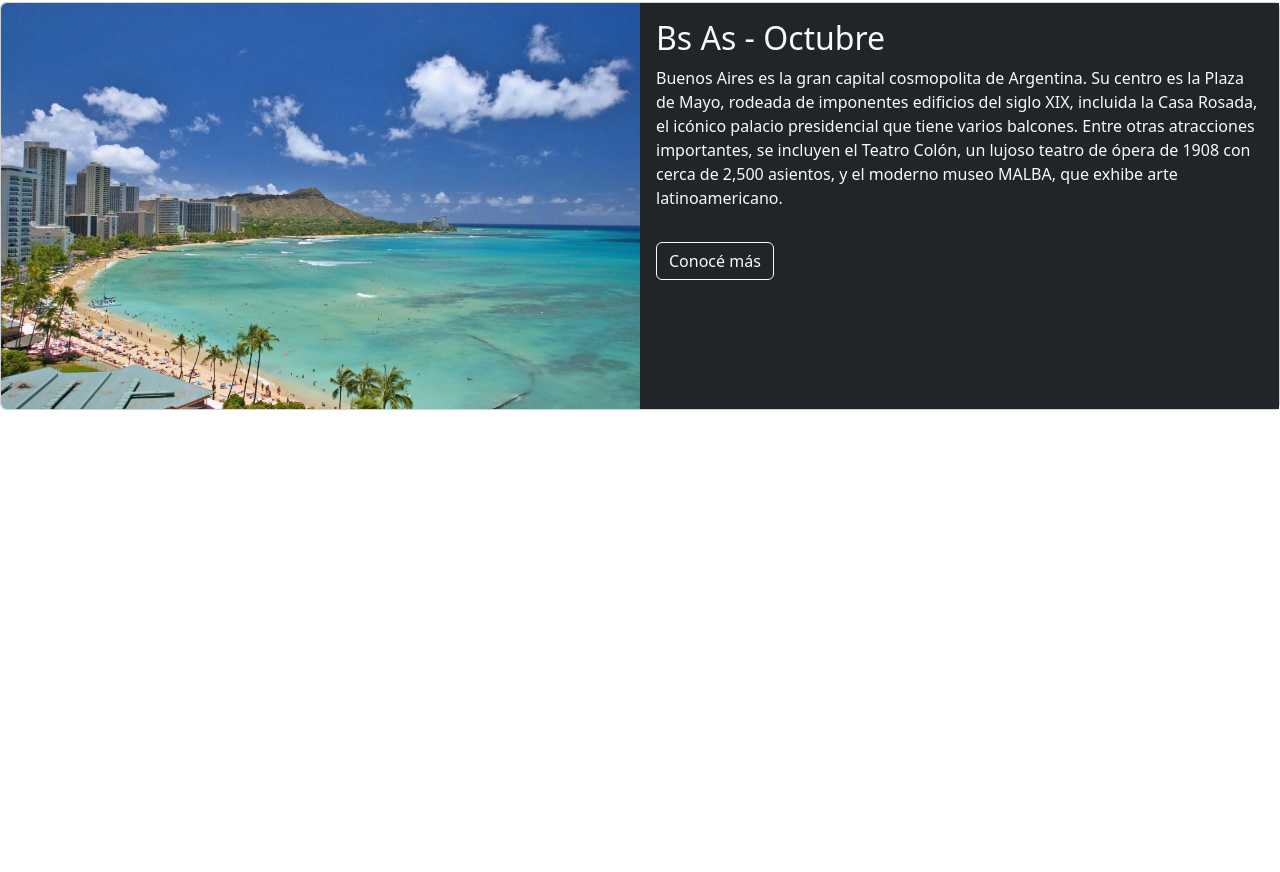
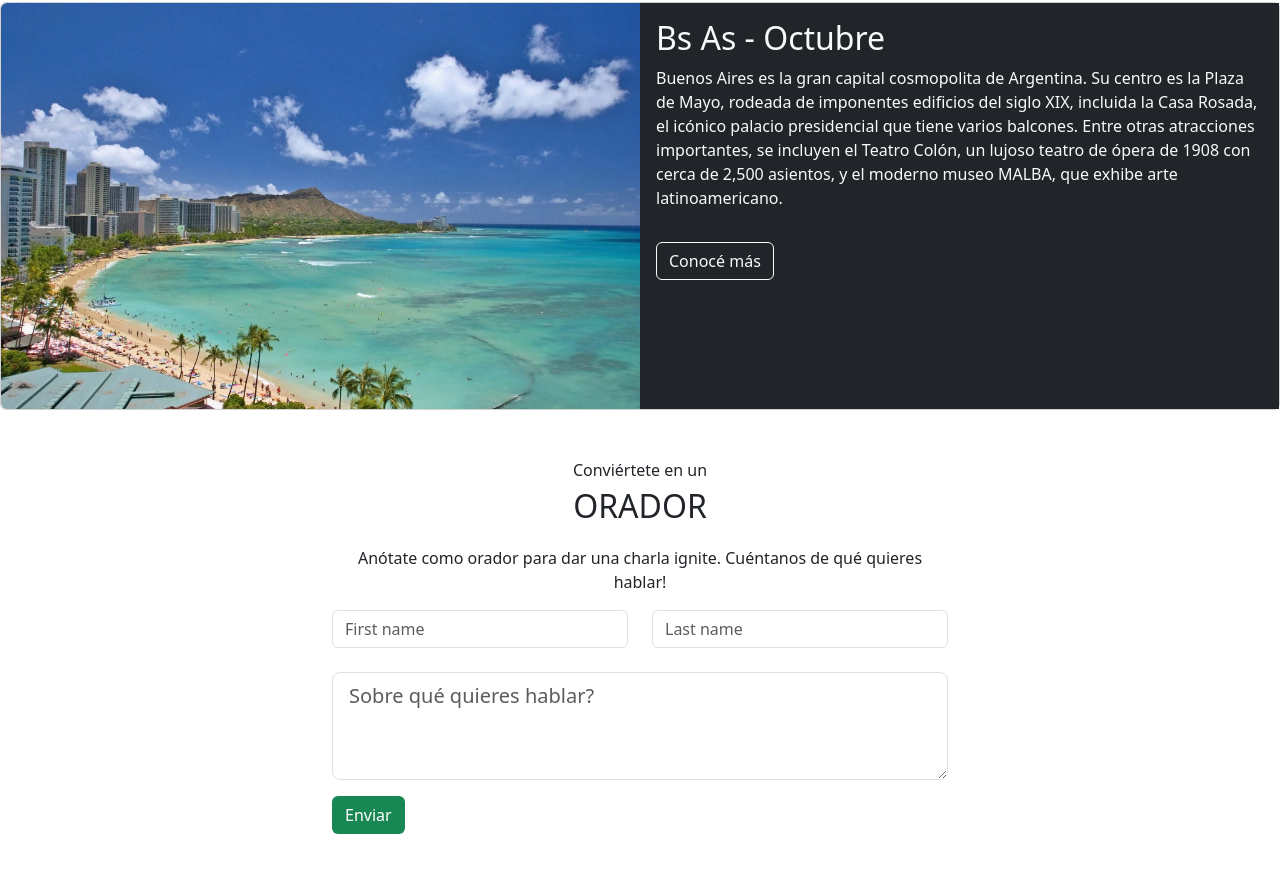
Before and after one commit to DenkiDenki/integrador1, a website: page index.html in a window 1280 px wide. Shown: the part 1030-1902 px from the top of the page. Before the commit the page ends 1456 px from the top, so only its background shows below. Drawn offline with nearby package versions, Linux system fonts and the light colour scheme.

Commit message:
se agregó el formulario

```diff
--- a/index.html
+++ b/index.html
@@ -166,6 +166,27 @@
         </div>
       </div>
     </div><!--end card honolulu-->
+    <div class="container w-50 text-start my-5">
+      <p class="text-center mt-4 mb-0">Conviértete en un</p>
+      <p class="fs-2 text-center">ORADOR</p>
+      <p class="text-center">Anótate como orador para dar una charla ignite. Cuéntanos de qué quieres hablar!</p>
+      <form>
+        <div class="row">
+          <div class="col">
+            <input type="text" class="form-control" placeholder="First name" aria-label="First name">
+          </div>
+          <div class="col">
+            <input type="text" class="form-control" placeholder="Last name" aria-label="Last name">
+          </div>
+        </div>
+        <div class="mb-3">
+          <label for="exampleFormControlTextarea1" class="form-label"></label>
+          <textarea class="form-control form-control-lg" id="exampleFormControlTextarea1"
+            placeholder="Sobre qué quieres hablar?" rows="3"></textarea>
+        </div>
+        <button type="submit" class="btn bg-success text-white">Enviar</button>
+      </form>
+    </div>
     <script src="/node_modules/bootstrap/dist/js/bootstrap.min.js"></script>
   </body>
 </html>
```
